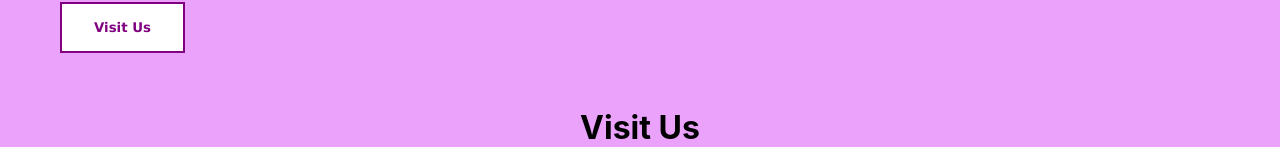
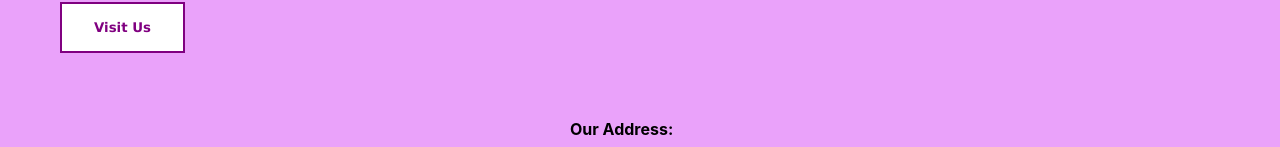
Before and after one commit to NaumanSir/paragon_jewelers, a React (Create React App) app: page /about in a window 1280 px wide. Both pictures are taken after a click on the button "Visit Us". Shown: the part 1065-1212 px from the top of the page. Built offline with nearby package versions, Linux system fonts and the light colour scheme.

Commit message:
added maps dependency

```diff
--- a/package.json
+++ b/package.json
@@ -6,6 +6,7 @@
     "@testing-library/jest-dom": "^4.2.4",
     "@testing-library/react": "^9.4.0",
     "@testing-library/user-event": "^7.2.1",
+    "google-maps-react": "^2.0.2",
     "react": "^16.12.0",
     "react-dom": "^16.12.0",
     "react-router-dom": "^5.1.2",
--- /dev/null
+++ b/src/components/Visit.css
@@ -0,0 +1,12 @@
+.visit {
+    padding: 20px;
+    margin-left: 550px;
+    /* display: inline-block; */
+}
+
+.visit h4 {}
+
+.visit p {
+    margin: 0px;
+    padding: 0px;
+}
--- a/src/components/Visit.js
+++ b/src/components/Visit.js
@@ -1,4 +1,5 @@
 import React from "react"
+import "./Visit.css"
 
 class Visit extends React.Component {
     // constructor() {
@@ -7,8 +8,15 @@ class Visit extends React.Component {
     // }
     render() {
         return (
-            <div>
-                <h1>Visit Us</h1>
+            <div className="visit">
+                <h4>Our Address:</h4>
+                <p>1221 N Rodeo Drive</p>
+                <p>Beverly Hills, CA 90210</p>
+                <div className="call_for_dir">
+                    <h4>Need Directions?</h4>
+                    <p>Call us at (310) 555-0126</p>
+                    <p>We're more than happy to help.</p>
+                </div>
             </div>
         )
     }
```
Also changed, not shown: src/AuctionItemsList.js (added), 1 other file (tests, documents, lock files or other folders).
